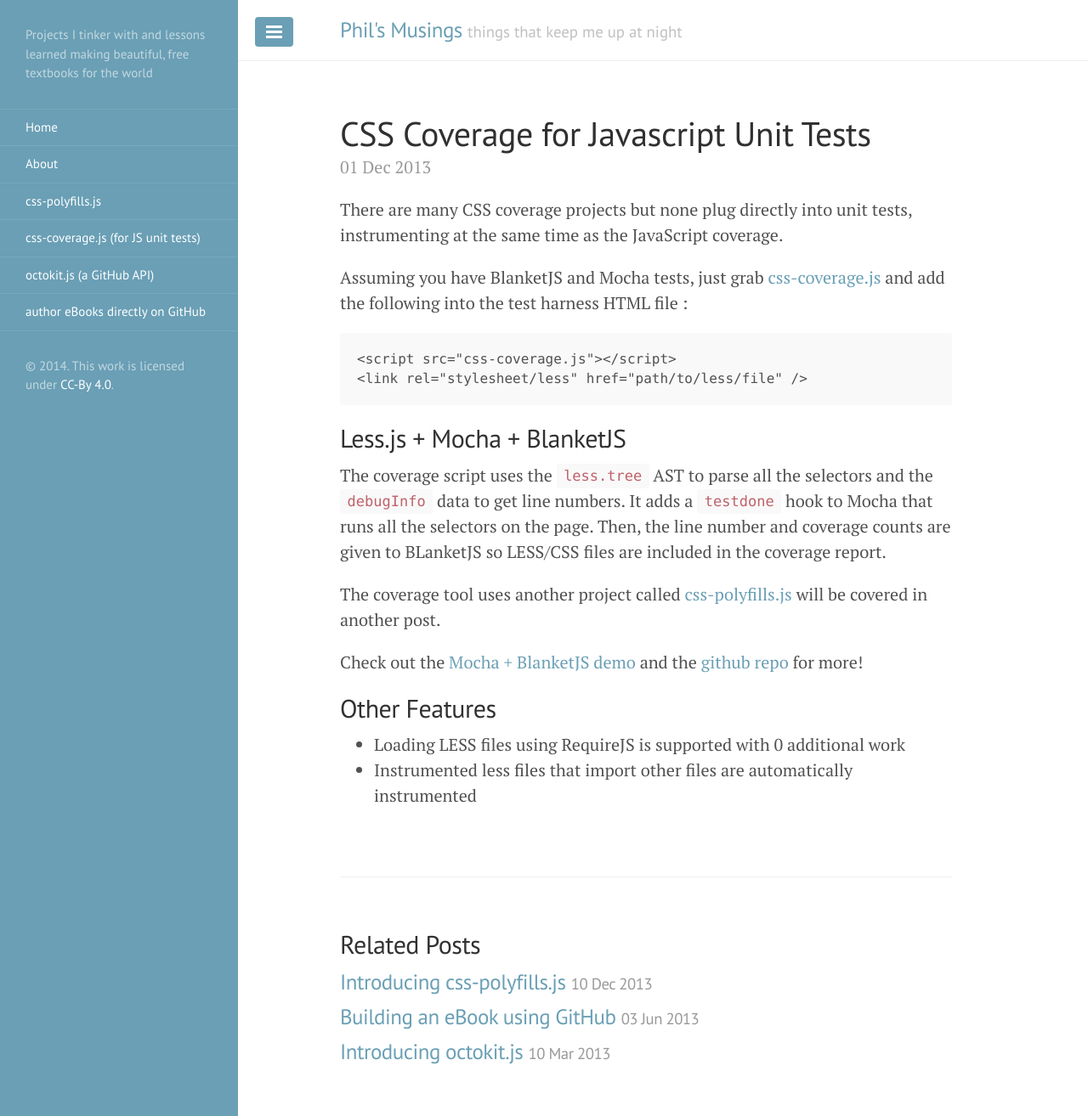
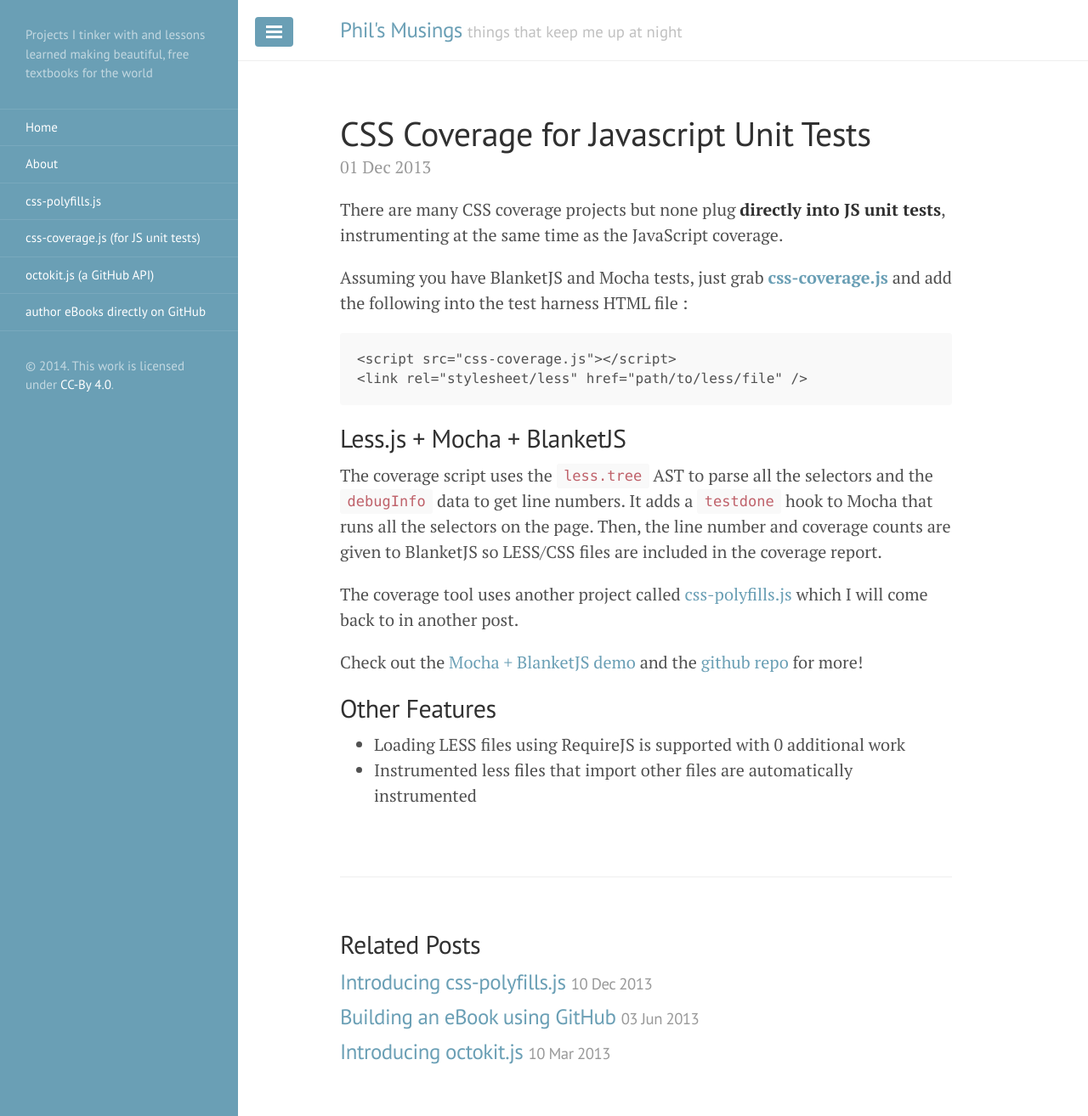
Before and after one commit to philschatz/philschatz.github.io, a Jekyll site: the page built from _posts/2013-12-01-css-coverage.md, in a window 1280 px wide and 1314 px high. Shown: the whole window at 85% size. Built offline with Jekyll 4.4.1, drawn with Linux system fonts in a browser that asks for light colours; Markdown is read by kramdown in place of the engine named in the settings.

Commit message:
fix links and styling

```diff
--- a/_posts/2013-12-01-css-coverage.md
+++ b/_posts/2013-12-01-css-coverage.md
@@ -3,18 +3,18 @@
 title: CSS Coverage for Javascript Unit Tests
 ---
 
-There are many CSS coverage projects but none plug directly into unit tests, instrumenting at the same time as the JavaScript coverage.
+There are many CSS coverage projects but none plug **directly into JS unit tests**, instrumenting at the same time as the JavaScript coverage.
 
-Assuming you have BlanketJS and Mocha tests, just grab [css-coverage.js](https://github.com/philschatz/css-coverage.js) and add the following into the test harness HTML file :
+Assuming you have BlanketJS and Mocha tests, just grab **[css-coverage.js](https://github.com/philschatz/css-coverage.js)** and add the following into the test harness HTML file :
 
     <script src="css-coverage.js"></script>
     <link rel="stylesheet/less" href="path/to/less/file" />
 
 ## Less.js + Mocha + BlanketJS
 
-The coverage script uses the `less.tree` AST to parse all the selectors and the `debugInfo` data to get line numbers. It adds a `testdone` hook to Mocha that runs all the selectors on the page. Then, the line number and coverage counts are given to BLanketJS so LESS/CSS files are included in the coverage report.
+The coverage script uses the `less.tree` AST to parse all the selectors and the `debugInfo` data to get line numbers. It adds a `testdone` hook to Mocha that runs all the selectors on the page. Then, the line number and coverage counts are given to BlanketJS so LESS/CSS files are included in the coverage report.
 
-The coverage tool uses another project called [css-polyfills.js](/css-polyfills.js/) will be covered in another post.
+The coverage tool uses another project called [css-polyfills.js](/css-polyfills.js/) which I will come back to in another post.
 
 Check out the [Mocha + BlanketJS demo](/css-coverage.js/test/mocha-demo/) and the [github repo](https://github.com/philschatz/css-coverage.js) for more!
 
```
Also changed, not shown: _posts/2013-06-03-github-bookeditor.md (+2 -2 lines).
